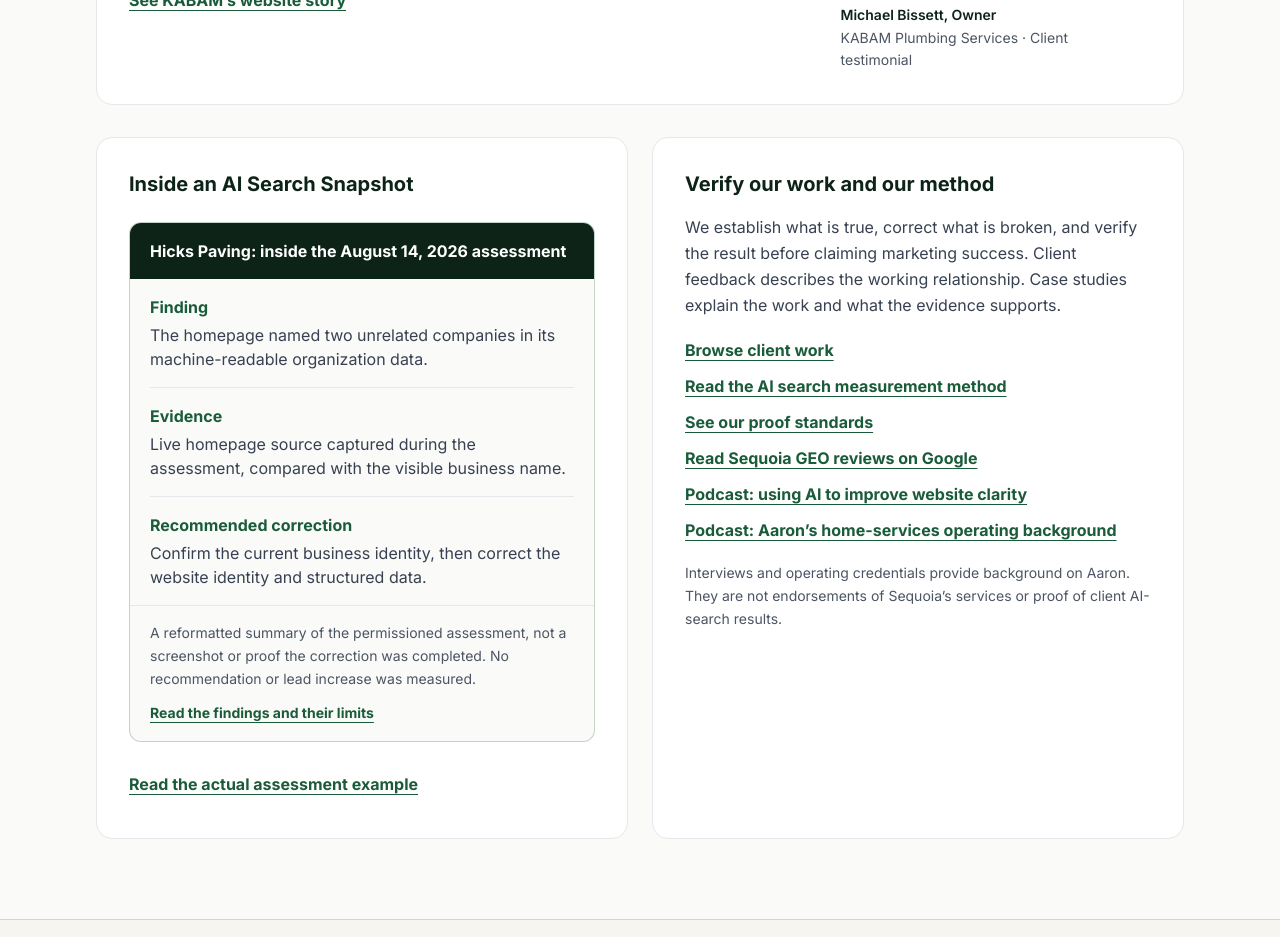
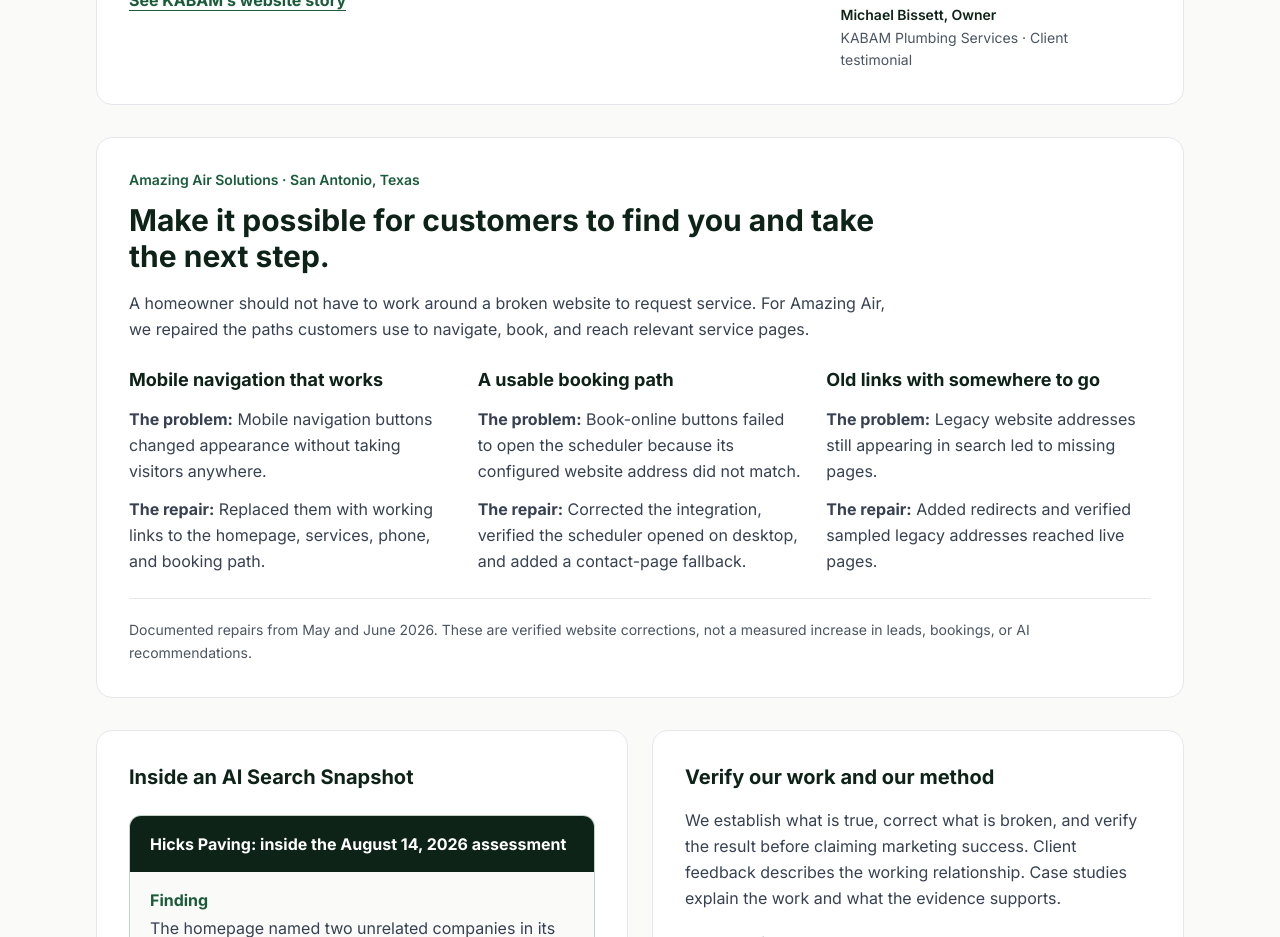
Before and after one commit to SequoiaGeo/next-website, a Next.js app: page / in a window 1280 px wide. Shown: the part 1620-2557 px from the top of the page. Built offline with nearby package versions, Linux system fonts and the light colour scheme; no server answers.

Commit message:
Add Amazing Air customer journey repairs to homepage proof

```diff
--- a/src/app/page.tsx
+++ b/src/app/page.tsx
@@ -61,6 +61,29 @@ export default function Home() {
               </div>
               <figcaption className="mt-3 text-sm leading-relaxed text-gray-600"><span className="block font-semibold text-[#0D2318]">Michael Bissett, Owner</span>KABAM Plumbing Services · Client testimonial</figcaption>
             </figure>
+          </article>
+          <article aria-labelledby="amazing-air-proof-heading" className="mt-8 rounded-2xl border border-gray-200 bg-white p-6 sm:p-8">
+            <p className="text-sm font-semibold text-[#1A5C3A]">Amazing Air Solutions · San Antonio, Texas</p>
+            <h3 id="amazing-air-proof-heading" className="mt-3 max-w-3xl text-2xl font-bold leading-tight text-[#0D2318] sm:text-3xl">Make it possible for customers to find you and take the next step.</h3>
+            <p className="mt-4 max-w-3xl text-base leading-relaxed text-gray-700">A homeowner should not have to work around a broken website to request service. For Amazing Air, we repaired the paths customers use to navigate, book, and reach relevant service pages.</p>
+            <div className="mt-6 grid gap-6 md:grid-cols-3">
+              <div>
+                <h4 className="text-lg font-bold text-[#0D2318]">Mobile navigation that works</h4>
+                <p className="mt-3 text-base leading-relaxed text-gray-700"><strong>The problem:</strong> Mobile navigation buttons changed appearance without taking visitors anywhere.</p>
+                <p className="mt-3 text-base leading-relaxed text-gray-700"><strong>The repair:</strong> Replaced them with working links to the homepage, services, phone, and booking path.</p>
+              </div>
+              <div>
+                <h4 className="text-lg font-bold text-[#0D2318]">A usable booking path</h4>
+                <p className="mt-3 text-base leading-relaxed text-gray-700"><strong>The problem:</strong> Book-online buttons failed to open the scheduler because its configured website address did not match.</p>
+                <p className="mt-3 text-base leading-relaxed text-gray-700"><strong>The repair:</strong> Corrected the integration, verified the scheduler opened on desktop, and added a contact-page fallback.</p>
+              </div>
+              <div>
+                <h4 className="text-lg font-bold text-[#0D2318]">Old links with somewhere to go</h4>
+                <p className="mt-3 text-base leading-relaxed text-gray-700"><strong>The problem:</strong> Legacy website addresses still appearing in search led to missing pages.</p>
+                <p className="mt-3 text-base leading-relaxed text-gray-700"><strong>The repair:</strong> Added redirects and verified sampled legacy addresses reached live pages.</p>
+              </div>
+            </div>
+            <p className="mt-6 border-t border-gray-200 pt-5 text-sm leading-relaxed text-gray-600">Documented repairs from May and June 2026. These are verified website corrections, not a measured increase in leads, bookings, or AI recommendations.</p>
           </article>
           <div className="mt-8 grid gap-6 md:grid-cols-2">
             <article className="rounded-2xl border border-gray-200 bg-white p-6 sm:p-8">
```
